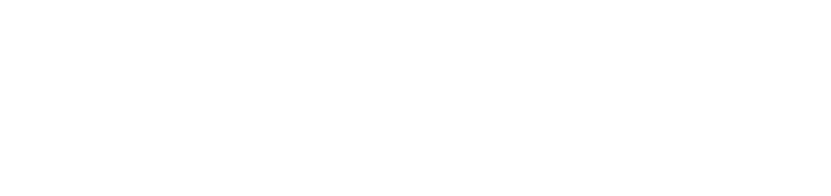
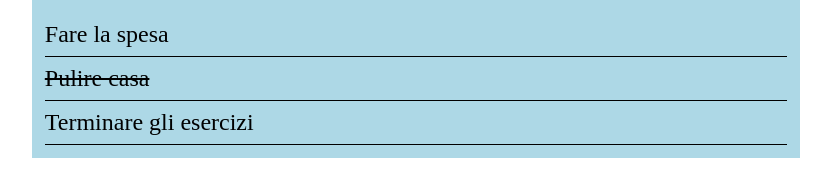
Before and after one commit to Cix8/vue-todolist, a plain HTML site: page index.html in a window 1280 px wide. Shown: the whole page, without its empty margins (224-1055 px from the left). Drawn offline with nearby package versions, Linux system fonts and the light colour scheme.

Commit message:
add milestone1

```diff
--- a/css/style.css
+++ b/css/style.css
@@ -4,3 +4,29 @@
     margin: 0;
     box-sizing: border-box;
 }
+
+/* COMMON */
+ul {
+    list-style: none;
+}
+
+li {
+    padding: .5rem 0;
+    border-bottom: 1px solid black;
+}
+
+/* MAIN-APP */
+.list-container {
+    width: 60%;
+    margin: 0 auto;
+    background-color: lightblue;
+    padding: .8rem;
+}
+
+.list-container span {
+    font-size: 1.5rem;
+}
+
+.list-container span.done {
+    text-decoration: line-through;
+}
--- a/index.html
+++ b/index.html
@@ -19,7 +19,13 @@
 
     <!-- VUE-APP -->
     <div id="root">
-
+        <div class="list-container">
+            <ul>
+                <li v-for="item in mainData">
+                    <span :class="item.done === true ? 'done' : ''">{{ item.text }}</span>
+                </li>
+            </ul>
+        </div>
     </div>
     <!-- /VUE-APP -->
 
--- a/js/script.js
+++ b/js/script.js
@@ -0,0 +1,28 @@
+const exampleTextArray = ['Fare la spesa', 'Pulire casa', 'Terminare gli esercizi'];
+class Todo {
+    constructor(text, done) {
+        this.text = text,
+        this.done = done
+    }
+}
+
+const objArray = [];
+
+for (let i = 0; i < exampleTextArray.length; i++) {
+    if (i === 1) {
+        objArray.push(new Todo(exampleTextArray[i], true));
+    } else {
+        objArray.push(new Todo(exampleTextArray[i], false));
+    }
+}
+
+console.log(objArray);
+
+const app = new Vue(
+    {
+        el: '#root',
+        data: {
+            mainData: objArray
+        }
+    }
+)
```
